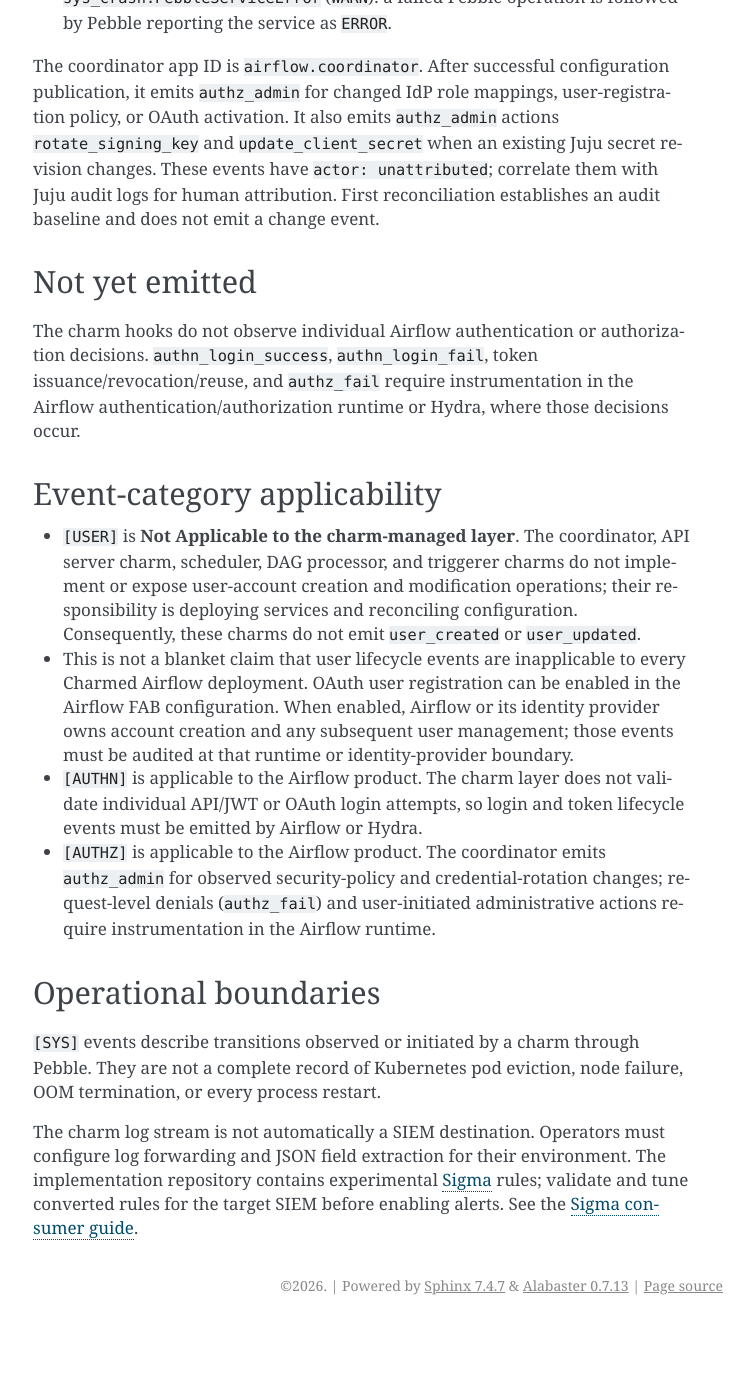
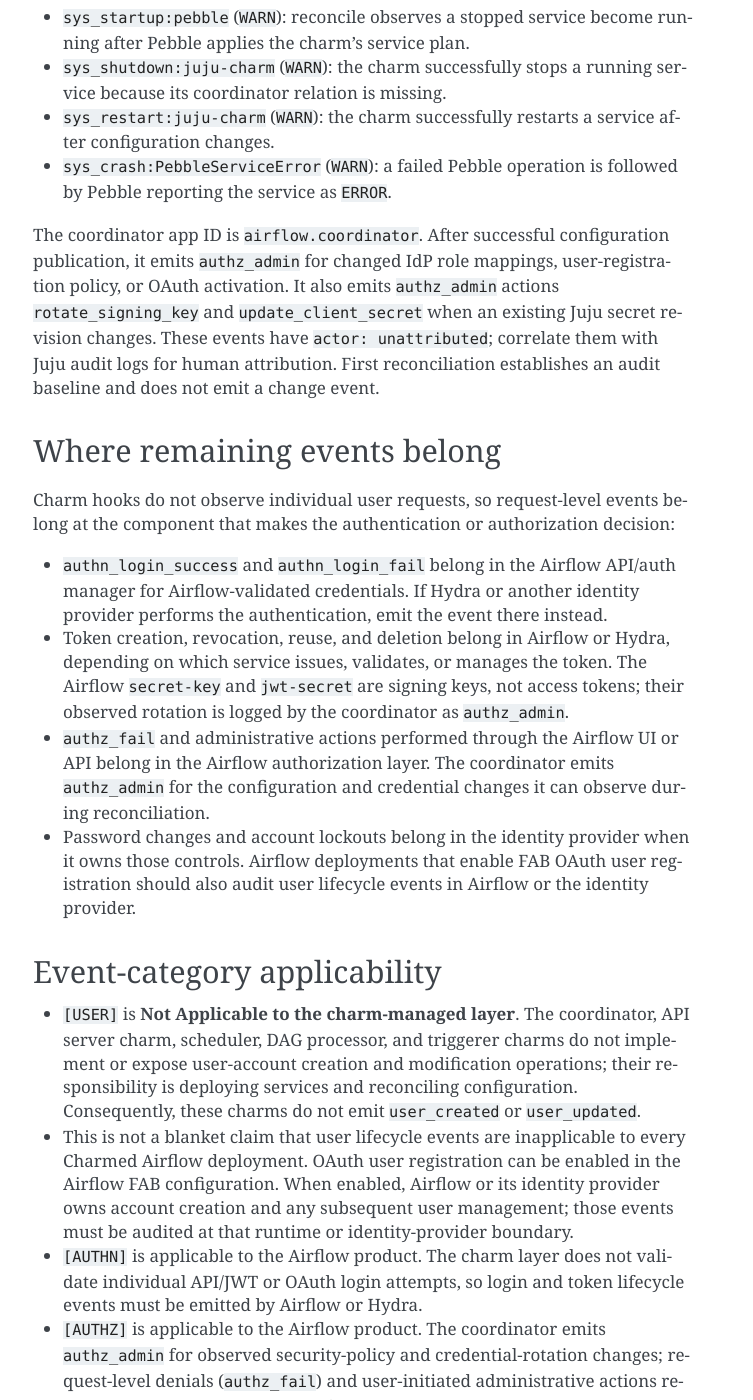
Before and after one commit to canonical/charmed-airflow-documentation, a Sphinx documentation site: the page built from docs/reference/security/logging.rst, in a window 1280 px wide and 1400 px high, scrolled down 1004 px. Shown: the whole window, without its empty margins (387-1140 px from the left). Built offline with Sphinx 7.4.7, drawn with Linux system fonts in a browser that asks for light colours; before the commit the page ends 2329 px from its top, so only the background shows below that; some of the changed text lies outside the part shown.

Commit message:
using owasp logger plus where events are emitted

```diff
--- a/docs/reference/security/logging.rst
+++ b/docs/reference/security/logging.rst
@@ -11,17 +11,28 @@ Each security event is a single-line JSON object with these fields:
 .. code-block:: json
 
    {
-     "datetime": "2026-11-13T16:04:45.317+00:00",
-     "appid": "airflow.api-server",
-     "event": "sys_restart:juju-charm",
-     "level": "WARN",
-     "actor": "juju-charm",
-     "target": "airflow",
-     "description": "Airflow api-server: Service restarted by the charm.",
-     "data": {"trigger": "configuration_changed"}
+     "owasp_event": {
+       "datetime": "2026-11-13T16:04:45.317+00:00",
+       "type": "security",
+       "appid": "airflow.api-server",
+       "event": "sys_restart:juju-charm",
+       "level": "WARN",
+       "actor": "juju-charm",
+       "target": "airflow",
+       "action": "restart",
+       "outcome": "success",
+       "component": "api-server",
+       "description": "Airflow api-server: Service restarted by the charm.",
+       "data": {"trigger": "configuration_changed"}
+     }
    }
 
-``datetime`` is UTC with an explicit offset. The ``appid`` identifies the product component. ``event`` contains the event type and any schema parameters; event-specific context is carried in ``data``. Secret values, API keys, JWT signing keys, OAuth client secrets, and bearer tokens are not logged.
+The logger emits the OWASP event under the ``owasp_event`` key in an OTLP-compatible
+JSON record. ``datetime`` is UTC with an explicit offset. ``appid`` identifies the
+product component, while ``event`` contains the event type and schema parameters.
+The core context fields include ``actor``, ``action``, ``target``, and ``outcome``;
+the ``data`` object carries supplementary product-specific context. Secret values,
+API keys, JWT signing keys, OAuth client secrets, and bearer tokens are never logged.
 
 Event inventory
 ---------------
@@ -47,10 +58,25 @@ revision changes. These events have ``actor: unattributed``; correlate them with
 Juju audit logs for human attribution. First reconciliation establishes an audit
 baseline and does not emit a change event.
 
-Not yet emitted
----------------
+Where remaining events belong
+------------------------------
 
-The charm hooks do not observe individual Airflow authentication or authorization decisions. ``authn_login_success``, ``authn_login_fail``, token issuance/revocation/reuse, and ``authz_fail`` require instrumentation in the Airflow authentication/authorization runtime or Hydra, where those decisions occur.
+Charm hooks do not observe individual user requests, so request-level events belong
+at the component that makes the authentication or authorization decision:
+
+* ``authn_login_success`` and ``authn_login_fail`` belong in the Airflow API/auth
+  manager for Airflow-validated credentials. If Hydra or another identity provider
+  performs the authentication, emit the event there instead.
+* Token creation, revocation, reuse, and deletion belong in Airflow or Hydra,
+  depending on which service issues, validates, or manages the token. The Airflow
+  ``secret-key`` and ``jwt-secret`` are signing keys, not access tokens; their
+  observed rotation is logged by the coordinator as ``authz_admin``.
+* ``authz_fail`` and administrative actions performed through the Airflow UI or API
+  belong in the Airflow authorization layer. The coordinator emits ``authz_admin``
+  for the configuration and credential changes it can observe during reconciliation.
+* Password changes and account lockouts belong in the identity provider when it
+  owns those controls. Airflow deployments that enable FAB OAuth user registration
+  should also audit user lifecycle events in Airflow or the identity provider.
 
 Event-category applicability
 ----------------------------
```
